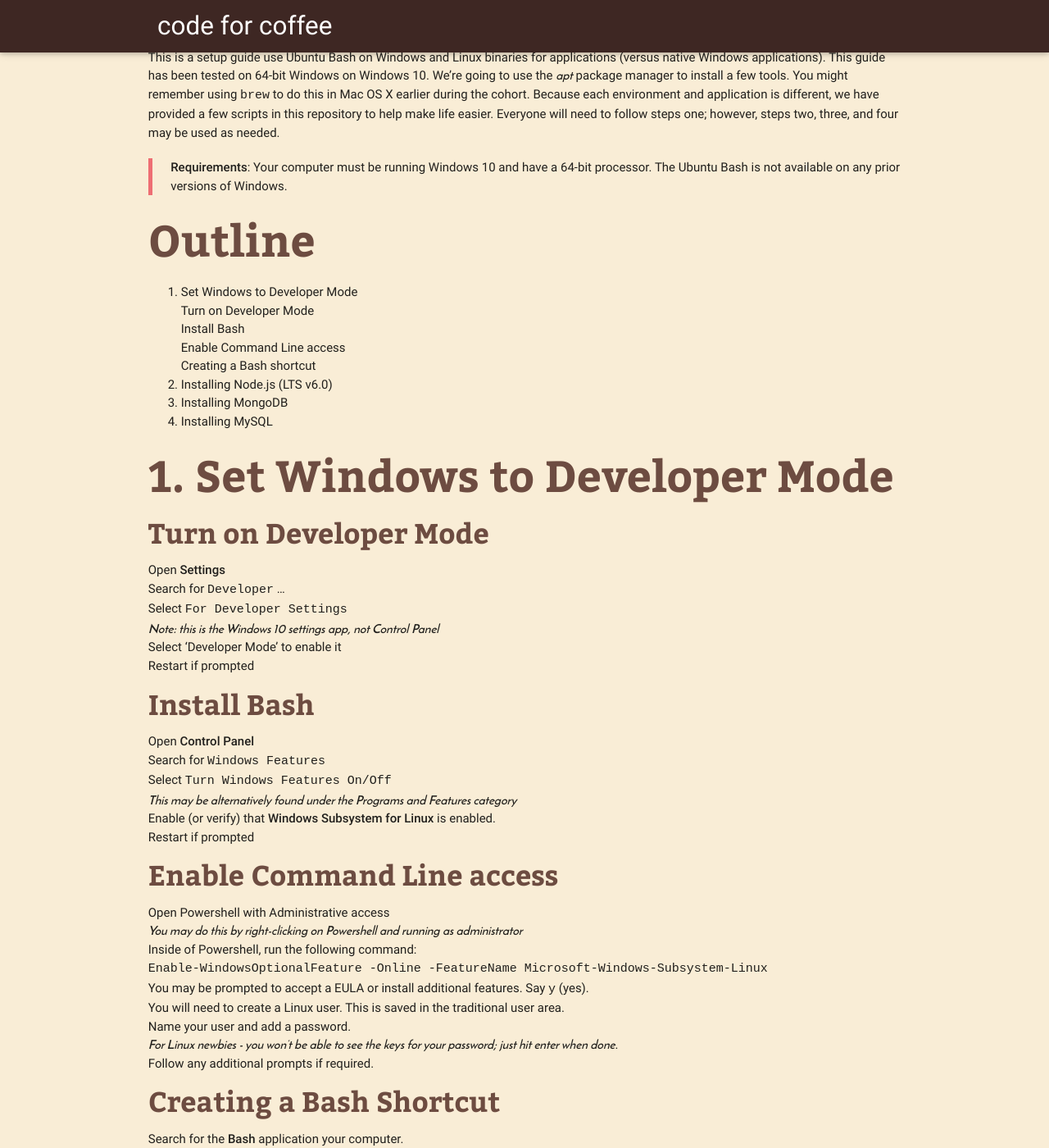
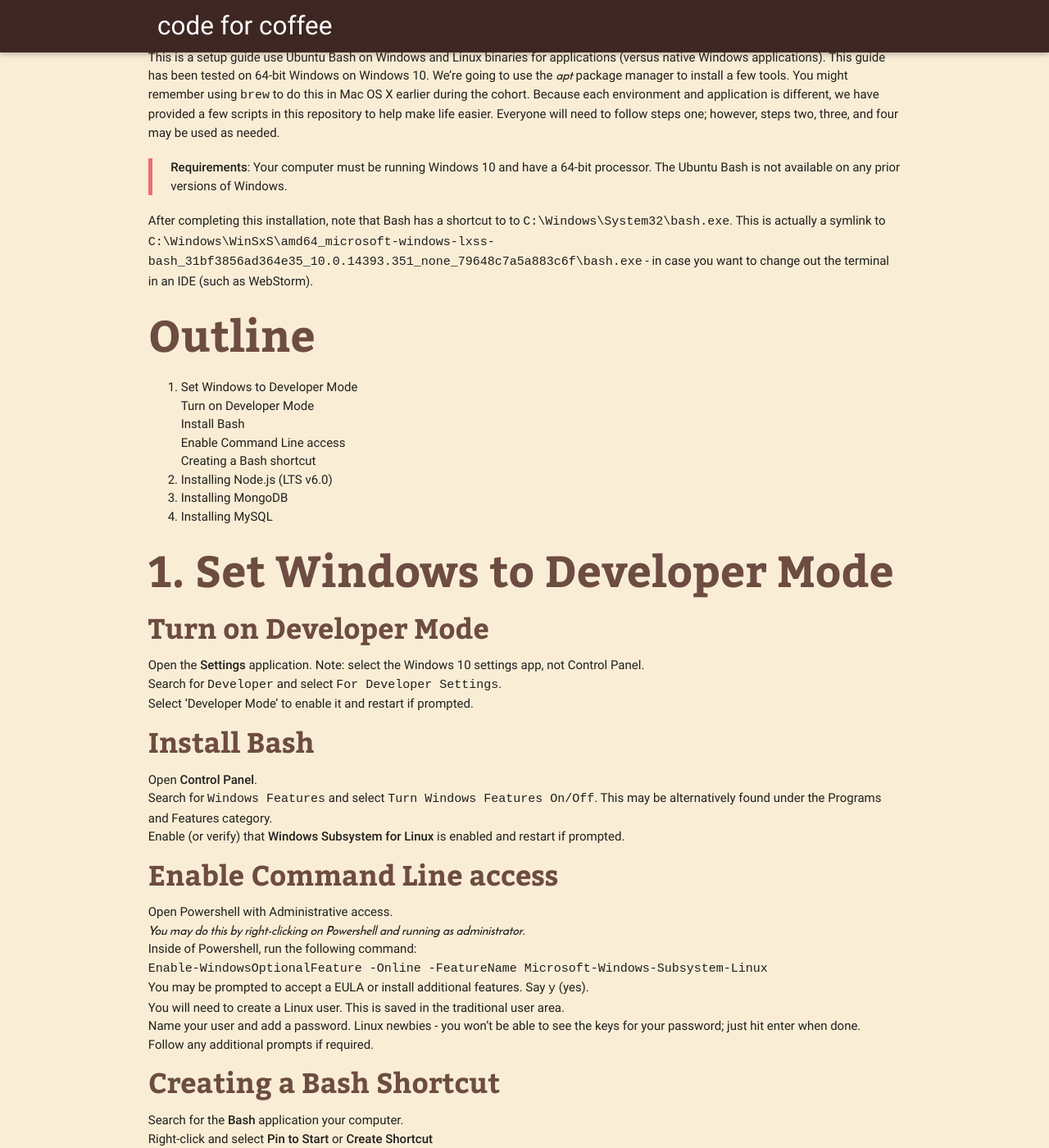
Before and after one commit to code-for-coffee/code-for-coffee.github.io, a Jekyll site: the page built from _posts/2016-12-13-Install-Ubuntu-Bash-Node-MongoDB-MySQL-on-Windows-10.md, in a window 1280 px wide and 1400 px high, scrolled down 499 px. Shown: the whole window at 82% size. Built offline with Jekyll 4.4.1, drawn with Linux system fonts in a browser that asks for light colours; nearby versions of some CDN libraries; comment, search, counter and statistics services are not loaded; some of the changed text lies outside the part shown.

Commit message:
Update 2016-12-13-Install-Ubuntu-Bash-Node-MongoDB-MySQL-on-Windows-10.md

````diff
--- a/_posts/2016-12-13-Install-Ubuntu-Bash-Node-MongoDB-MySQL-on-Windows-10.md
+++ b/_posts/2016-12-13-Install-Ubuntu-Bash-Node-MongoDB-MySQL-on-Windows-10.md
@@ -8,6 +8,8 @@ tags: windows10,bash,ubuntu,install,node,mysql,mongodb,linux
 This is a setup guide use Ubuntu Bash on Windows and Linux binaries for applications (versus native Windows applications). This guide has been tested on 64-bit Windows on Windows 10. We're going to use the _apt_ package manager to install a few tools. You might remember using `brew` to do this in Mac OS X earlier during the cohort. Because each environment and application is different, we have provided a few scripts in this repository to help make life easier. Everyone will need to follow steps one; however, steps two, three, and four may be used as needed.
 
 > **Requirements**: Your computer must be running Windows 10 and have a 64-bit processor. The Ubuntu Bash is not available on any prior versions of Windows.
+
+After completing this installation, note that Bash has a shortcut to to `C:\Windows\System32\bash.exe`. This is actually a symlink to `C:\Windows\WinSxS\amd64_microsoft-windows-lxss-bash_31bf3856ad364e35_10.0.14393.351_none_79648c7a5a883c6f\bash.exe` - in case you want to change out the terminal in an IDE (such as WebStorm).
 
 ## Outline
 
@@ -24,32 +26,25 @@ This is a setup guide use Ubuntu Bash on Windows and Linux binaries for applicat
 
 #### Turn on Developer Mode
 
-* Open **Settings**
-* Search for `Developer` ...
-* Select `For Developer Settings`
-* _Note: this is the Windows 10 settings app, not Control Panel_
-* Select 'Developer Mode' to enable it
-* Restart if prompted
+* Open the **Settings** application. Note: select the Windows 10 settings app, not Control Panel.
+* Search for `Developer` and select `For Developer Settings`.
+* Select 'Developer Mode' to enable it and restart if prompted.
 
 #### Install Bash
 
-* Open **Control Panel**
-* Search for `Windows Features`
-* Select `Turn Windows Features On/Off`
-* _This may be alternatively found under the Programs and Features category_
-* Enable (or verify) that **Windows Subsystem for Linux** is enabled.
-* Restart if prompted
+* Open **Control Panel**.
+* Search for `Windows Features` and select `Turn Windows Features On/Off`. This may be alternatively found under the Programs and Features category.
+* Enable (or verify) that **Windows Subsystem for Linux** is enabled and restart if prompted.
 
 #### Enable Command Line access
 
-* Open Powershell with Administrative access
-* _You may do this by right-clicking on Powershell and running as administrator_
+* Open Powershell with Administrative access.
+* _You may do this by right-clicking on Powershell and running as administrator_.
 * Inside of Powershell, run the following command:
 * `Enable-WindowsOptionalFeature -Online -FeatureName Microsoft-Windows-Subsystem-Linux`
 * You may be prompted to accept a EULA or install additional features. Say `y` (yes).
 * You will need to create a Linux user. This is saved in the traditional user area.
-* Name your user and add a password.
-* _For Linux newbies - you won't be able to see the keys for your password; just hit enter when done_.
+* Name your user and add a password. Linux newbies - you won't be able to see the keys for your password; just hit enter when done.
 * Follow any additional prompts if required.
 
 #### Creating a Bash Shortcut
@@ -58,8 +53,11 @@ This is a setup guide use Ubuntu Bash on Windows and Linux binaries for applicat
 * Right-click and select **Pin to Start** or **Create Shortcut**
 *  From here on out, all commands will be ran inside of Ubuntu Bash.
 * We'll install Git and some essential build tools for Linux. Run these commands:
-* `apt install git`
-* `apt install build-essential`
+
+```
+apt install git
+apt install build-essential
+```
 
 ## 2. Installing Node.js (LTS v6.0)
 
````
